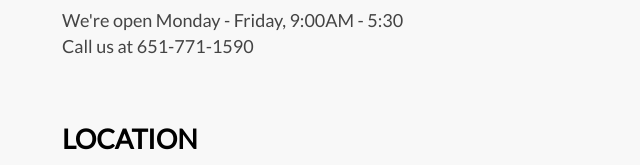
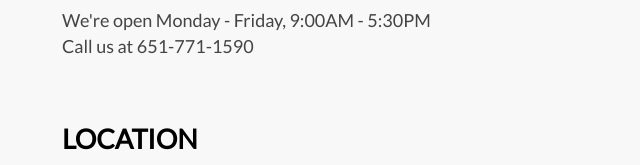
Before and after one commit to meowr/phalenauto, a plain HTML site: page index.html in a window 1280 px wide. Shown: the part 1333-1498 px from the top of the page, 66-706 px from the left. Drawn offline with Linux system fonts and the light colour scheme.

Commit message:
Update index.html

```diff
--- a/index.html
+++ b/index.html
@@ -21,7 +21,7 @@
     <div class="person" id="kuan"><h3>Kuan Chen</h3><p>Kuan opened Phalen Park Auto Repair more than 12 years ago, and is an ASE Certified Master Technician with over 20 years of experience. He was previously the owner and operator of Kuan Auto Repair in St. Paul.</p></div>
     <div class="person" id="michael"><h3>Michael Chau</h3><p>Michael is a partner at Phalen Auto Repair, having worked as a technician and service manager in the industry for over 30 years, and specializes in European automobiles.</p></div>
     <h1 class="clear">Hours &amp; Phone</h1>
-    <p>We're open Monday - Friday, 9:00AM - 5:30
+    <p>We're open Monday - Friday, 9:00AM - 5:30PM
     <br>Call us at 651-771-1590</p>
     <h1>Location</h1>
     <p>Our shop is located at 1383 Arcade Street, St. Paul, MN 55106</p>
```
